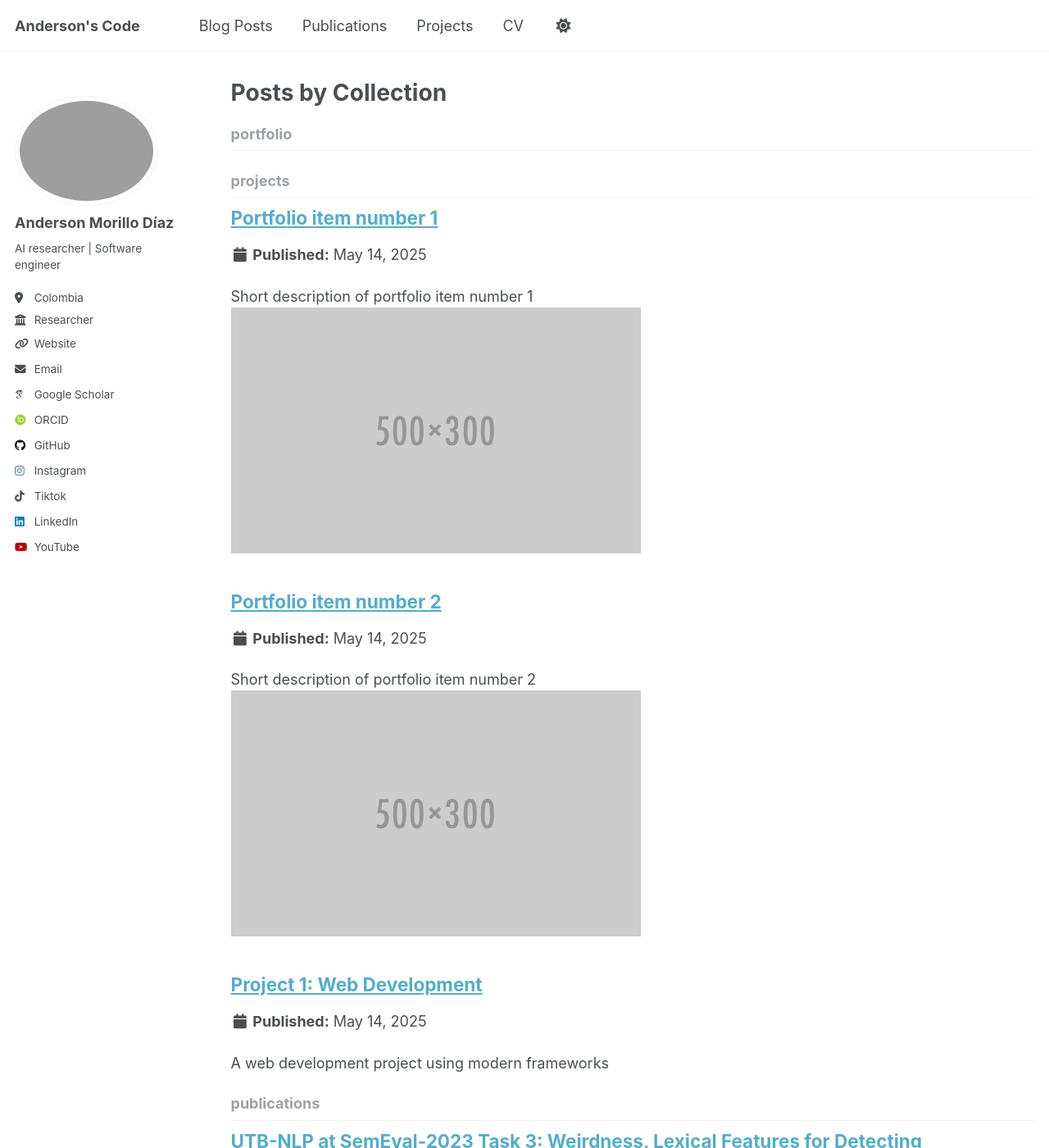
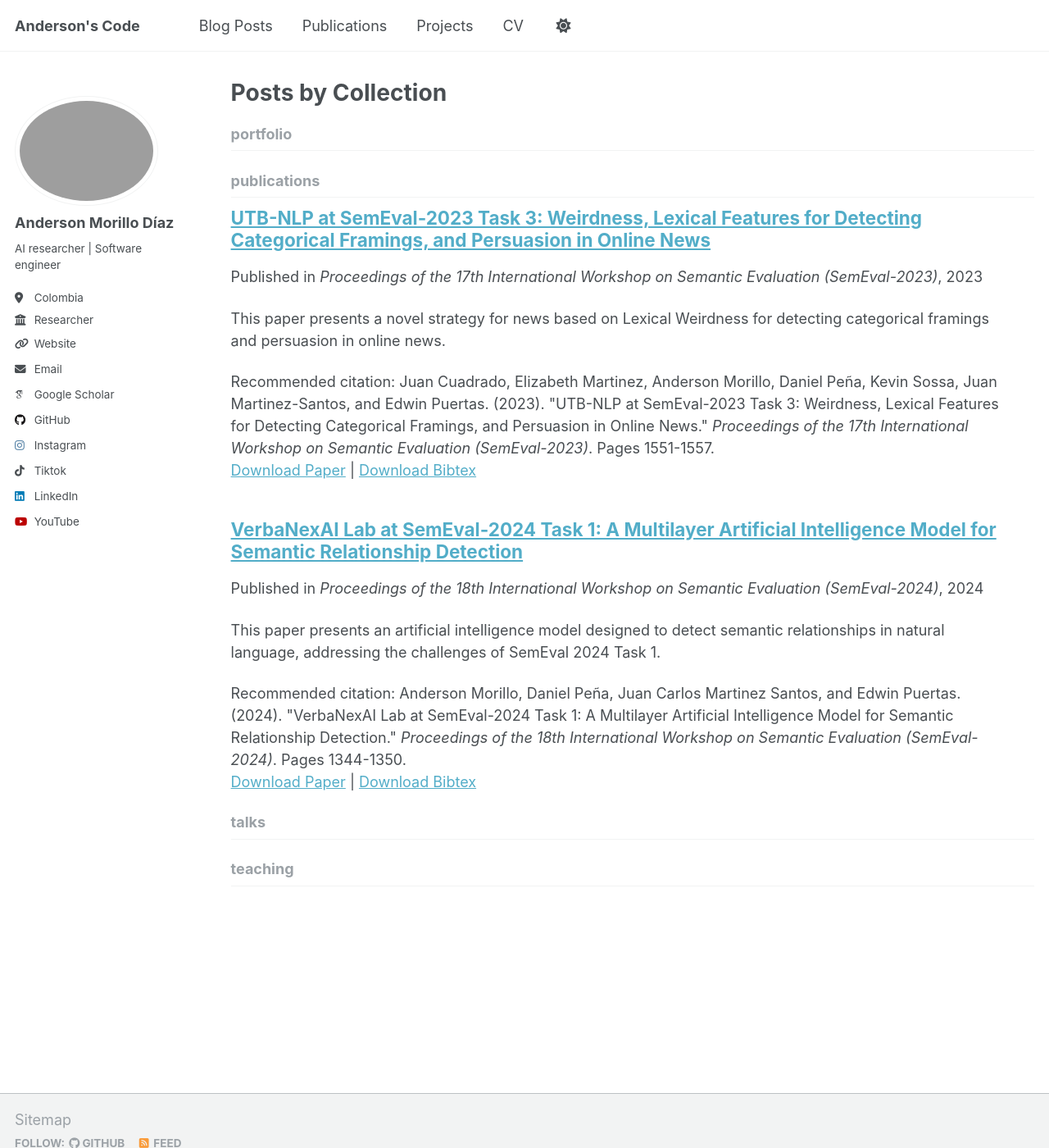
Before and after one commit to andersonmorillo/andersonmorillo.github.io, a Jekyll site: the page built from _pages/collection-archive.html, in a window 1280 px wide and 1400 px high. Shown: the whole window at 82% size. Built offline with Jekyll 4.4.1, drawn with Linux system fonts in a browser that asks for light colours; some web fonts are replaced; some of the changed lines change nothing that is shown.

Commit message:
fix the code?

```diff
--- a/_config.yml
+++ b/_config.yml
@@ -13,15 +13,18 @@
 title_separator          : "-"
 name                     : &name "Anderson Morillo Díaz"
 description              : &description "AI researcher | Software engineer | Passionate about NLP and intelligent systems"
-url                      : "https://andersonmorillodiaz.github.io"
+url                      : https://andersonmorillodiaz.github.io # the base hostname & protocol for your site e.g. "https://[your GitHub username].github.io" or if you already have some other page hosted on Github then use "https://[your GitHub username].github.io/[Your Repo Name]"
 baseurl                  : "" # the subpath of your site, e.g. "/blog"
 repository               : "andersonmorillodiaz/andersonmorillodiaz.github.io"
 
-# Site Author
+# Site Author - The following control what appear as part of the author content on the side bar.
+#               If a field is blank the icon and link will not appear, otherwise it will be shown.
+#               Additional customization can be done by editing /_includes/author-profile.html
 author:
+  # Biographic information
   avatar           : "anderson.png"
   name             : "Anderson Morillo Díaz"
-  pronouns         :
+  pronouns         : # example: "she/her"
   bio              : "AI researcher | Software engineer "
   location         : "Colombia"
   employer         : "Researcher"
@@ -29,53 +32,53 @@
   email            : "amorillo@utb.edu.co"
 
   # Academic websites
-  academia         :
-  arxiv            :
+  academia         : # URL
+  arxiv            : # URL - Update with the correct link to your profile
   googlescholar    : "https://scholar.google.com/citations?user=cyj27zMAAAAJ&hl=es&authuser=1"
-  impactstory      :
-  orcid            : "https://orcid.org/0009-0005-7944-3342"
-  semantic         :
-  pubmed           :
-  researchgate     :
-  scopus           :
+  impactstory      : # URL
+  orcid            : #"http://orcid.org/yourorcidurl"
+  semantic         : # URL
+  pubmed           : # "https://www.ncbi.nlm.nih.gov/pubmed/?term=john+snow"
+  researchgate     : # URL
+  scopus           : # URL
 
   # Repositories and software development
-  bitbucket        :
-  codepen          :
-  dribbble         :
+  bitbucket        : # Username - Update with your username on the site
+  codepen          : # Username
+  dribbble         : # Username
   github           : "andersonmorillo"
-  kaggle           :
-  stackoverflow    :
+  kaggle           : # Username
+  stackoverflow    : # User number or user number and name (i.e., use "1" or "1/jeff-atwood")
 
   # Social media
-  bluesky          :
-  facebook         :
-  flickr           :
-  foursquare       :
-  goodreads        :
-  google_plus      :
-  keybase          :
-  instagram        :
-  lastfm           :
+  bluesky          : #
+  facebook         : # Username
+  flickr           : # Username
+  foursquare       : # Username
+  goodreads        : # Username
+  google_plus      : # Username
+  keybase          : # Username
+  instagram        : # Username
+  lastfm           : # Username
   linkedin         : "anderson-morillo-792515153"
-  mastodon         :
-  medium           :
-  pinterest        :
-  soundcloud       :
-  steam            :
-  telegram         :
-  tumblr           :
-  twitter          :
-  vine             :
-  weibo            :
-  wikipedia        :
-  xing             :
+  mastodon         : # URL
+  medium           : # URL
+  pinterest        : # Username
+  soundcloud       : # Username
+  steam            : # Username
+  telegram         : # URL
+  tumblr           : # Username
+  twitter          : # Username for X / Twitter
+  vine             : # Username
+  weibo            : # Username
+  wikipedia        : # Username
+  xing             : # Username
   youtube          : "Andersons_code"
-  zhihu            :
+  zhihu            : # Username
   instagram        : "Andersons_code"
   tiktok           : "@andersons_code"
 
-# Publication Category
+# Publication Category - The following the list of publication categories and their headings
 publication_category:
   books:
     title: 'Books'
@@ -85,25 +88,25 @@
     title: 'Conference Papers'
 
 # Site Settings
-teaser                   :
-breadcrumbs              : false
+teaser                   :  # filename of teaser fallback teaser image placed in /images/, .e.g. "500x300.png"
+breadcrumbs              : false # true, false (default)
 words_per_minute         : 160
 future                   : true
-read_more                : "disabled"
-talkmap_link             : false
+read_more                : "disabled" # if enabled, adds "Read more" links to excerpts
+talkmap_link             : false      #change to true to add link to talkmap on talks page
 comments:
-  provider               :
+  provider               : # false (default), "disqus", "discourse", "facebook", "google-plus", "staticman", "custom"
   disqus:
     shortname            :
   discourse:
-    server               :
+    server               : # https://meta.discourse.org/t/embedding-discourse-comments-via-javascript/31963 , e.g.: meta.discourse.org
   facebook:
     appid                :
-    num_posts            :
-    colorscheme          :
+    num_posts            : # 5 (default)
+    colorscheme          : # "light" (default), "dark"
 staticman:
   allowedFields          : ['name', 'email', 'url', 'message']
-  branch                 : "gh-pages"
+  branch                 : "gh-pages" # "master", "gh-pages"
   commitMessage          : "New comment."
   filename               : comment-{@timestamp}
   format                 : "yml"
@@ -116,10 +119,11 @@
     date:
       type               : "date"
       options:
-        format           : "iso8601"
+        format           : "iso8601" # "iso8601" (default), "timestamp-seconds", "timestamp-milliseconds"
 atom_feed:
-  hide                   : false
-  path                   :
+  hide                   : false     # change to true to hide the RSS feed in the footer
+  path                   : # blank (default) uses feed.xml
+
 
 # SEO Related
 google_site_verification :
@@ -127,28 +131,29 @@
 alexa_site_verification  :
 yandex_site_verification :
 
+
 # Social Sharing
 twitter:
-  username               : &twitter "andersonmd_ai"
+  username               : &twitter
 facebook:
   username               :
   app_id                 :
   publisher              :
-og_image                 :
+og_image                 :  # Open Graph/Twitter default site image
+# For specifying social profiles
+# - https://developers.google.com/structured-data/customize/social-profiles
 social:
-  type                   : "Person"
-  name                   : "Anderson Morillo Díaz"
-  links:
-    - "https://github.com/andersonmorillodiaz"
-    - "https://linkedin.com/in/andersonmorillodiaz"
-    - "https://twitter.com/andersonmd_ai"
-    - "https://scholar.google.com/citations?user=PS_CX0AAAAAJ"
+  type                   : # Person or Organization (defaults to Person)
+  name                   : # If the user or organization name differs from the site's name
+  links: # An array of links to social media profiles
+
 
 # Analytics
 analytics:
-  provider               : "google-analytics-4"
+  provider               :  "false" # false (default), "google", "google-universal", "google-analytics-4", "custom"
   google:
-    tracking_id          : "G-XXXXXXXXXX"
+    tracking_id          :
+
 
 # Reading Files
 include:
@@ -188,12 +193,14 @@
 encoding: "utf-8"
 markdown_ext: "markdown,mkdown,mkdn,mkd,md"
 
+
 # Conversion
 markdown: kramdown
 highlighter: rouge
 lsi: false
 excerpt_separator: "\n\n"
 incremental: false
+
 
 # Markdown Processing
 kramdown:
@@ -206,7 +213,8 @@
   smart_quotes: lsquo,rsquo,ldquo,rdquo
   enable_coderay: false
 
-# Collections
+
+# These settings control the types of collections used by the template
 collections:
   teaching:
     output: true
@@ -220,12 +228,11 @@
   talks:
     output: true
     permalink: /:collection/:path/
-  projects:
-    output: true
-    permalink: /:collection/:path/
 
-# Defaults
+
+# These settings control how pages and collections are included in the site
 defaults:
+  # _posts
   - scope:
       path: ""
       type: posts
@@ -236,12 +243,14 @@
       comments: true
       share: true
       related: true
+  # _pages
   - scope:
       path: ""
       type: pages
     values:
       layout: single
       author_profile: true
+  # _teaching
   - scope:
       path: ""
       type: teaching
@@ -250,6 +259,7 @@
       author_profile: true
       share: true
       comments: true
+  # _publications
   - scope:
       path: ""
       type: publications
@@ -258,6 +268,7 @@
       author_profile: true
       share: true
       comments: true
+  # _portfolio
   - scope:
       path: ""
       type: portfolio
@@ -266,6 +277,7 @@
       author_profile: true
       share: true
       comment: true
+  # _talks
   - scope:
       path: ""
       type: talks
@@ -273,25 +285,20 @@
       layout: talk
       author_profile: true
       share: true
-  - scope:
-      path: ""
-      type: projects
-    values:
-      layout: single
-      author_profile: true
-      share: true
-      comment: true
+
 
 # Sass/SCSS
 sass:
   sass_dir: _sass
-  style: compressed
+  style: compressed # http://sass-lang.com/documentation/file.SASS_REFERENCE.html#output_style
+
 
 # Outputting
 permalink: /:categories/:title/
-# paginate: 5
+# paginate: 5 # amount of posts to show
 # paginate_path: /page:num/
-timezone: Etc/UTC
+timezone: Etc/UTC # http://en.wikipedia.org/wiki/List_of_tz_database_time_zones
+
 
 # Plugins
 plugins:
@@ -311,15 +318,38 @@
   - jekyll-redirect-from
   - jemoji
 
+
 # Archives
+#  Type
+#  - GitHub Pages compatible archive pages built with Liquid ~> type: liquid (default)
+#  - Jekyll Archives plugin archive pages ~> type: jekyll-archives
+#  Path (examples)
+#  - Archive page should exist at path when using Liquid method or you can
+#    expect broken links (especially with breadcrumbs enabled)
+#  - <base_path>/tags/my-awesome-tag/index.html ~> path: /tags/
+#  - <base_path/categories/my-awesome-category/index.html ~> path: /categories/
+#  - <base_path/my-awesome-category/index.html ~> path: /
 category_archive:
   type: liquid
   path: /categories/
 tag_archive:
   type: liquid
   path: /tags/
+# https://github.com/jekyll/jekyll-archives
+# jekyll-archives:
+#   enabled:
+#     - categories
+#     - tags
+#   layouts:
+#     category: archive-taxonomy
+#     tag: archive-taxonomy
+#   permalinks:
+#     category: /categories/:name/
+#     tag: /tags/:name/
+
 
 # HTML Compression
+# - http://jch.penibelst.de/
 compress_html:
   clippings: all
   ignore:
--- a/_includes/author-profile.html
+++ b/_includes/author-profile.html
@@ -111,7 +111,7 @@
       {% if author.instagram %}
         <li><a href="https://instagram.com/{{ author.instagram }}"><i class="fab fa-fw fa-instagram icon-pad-right" aria-hidden="true"></i>Instagram</a></li>
       {% endif %}
-      {% if author.instagram %}
+      {% if author.tiktok %}
         <li><a href="https://tiktok.com/{{ author.tiktok }}"><i class="fab fa-fw fa-tiktok icon-pad-right" aria-hidden="true"></i>Tiktok</a></li>
       {% endif %}
       {% if author.lastfm %}
```
